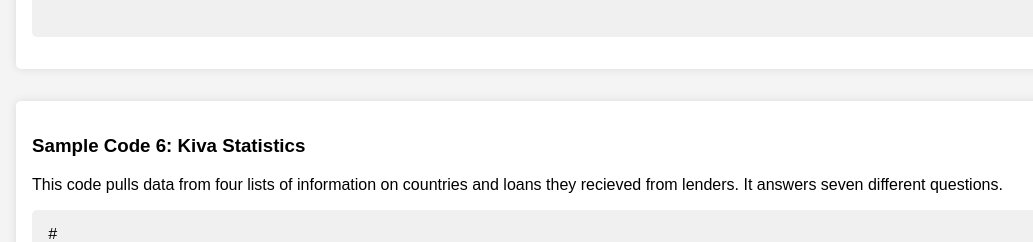
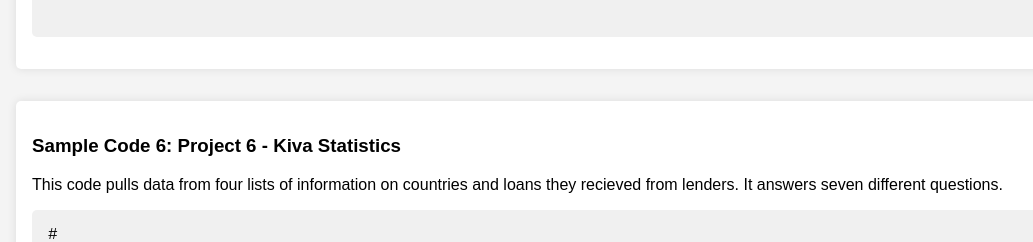
Before and after one commit to Sj0hn/Sj0hn.github.io, a plain HTML site: page index.html in a window 1280 px wide. Shown: the part 4597-4839 px from the top of the page, without its empty margins (16-1049 px from the left). Drawn offline with Linux system fonts and the light colour scheme; grey boxes are pictures that could not be loaded.

Commit message:
Update index.html

```diff
--- a/index.html
+++ b/index.html
@@ -109,7 +109,7 @@
         </div>
 
         <div class="code-section">
-            <h3>Sample Code 6: Kiva Statistics</h3>
+            <h3>Sample Code 6: Project 6 - Kiva Statistics</h3>
             <p>This code pulls data from four lists of information on countries and loans they recieved from lenders. It answers seven different questions.</p>
             <pre class="code">
 # <iframe src="https://trinket.io/embed/python/2a511fab1973" width="100%" height="600" frameborder="0" marginwidth="0" marginheight="0" allowfullscreen></iframe>
```
